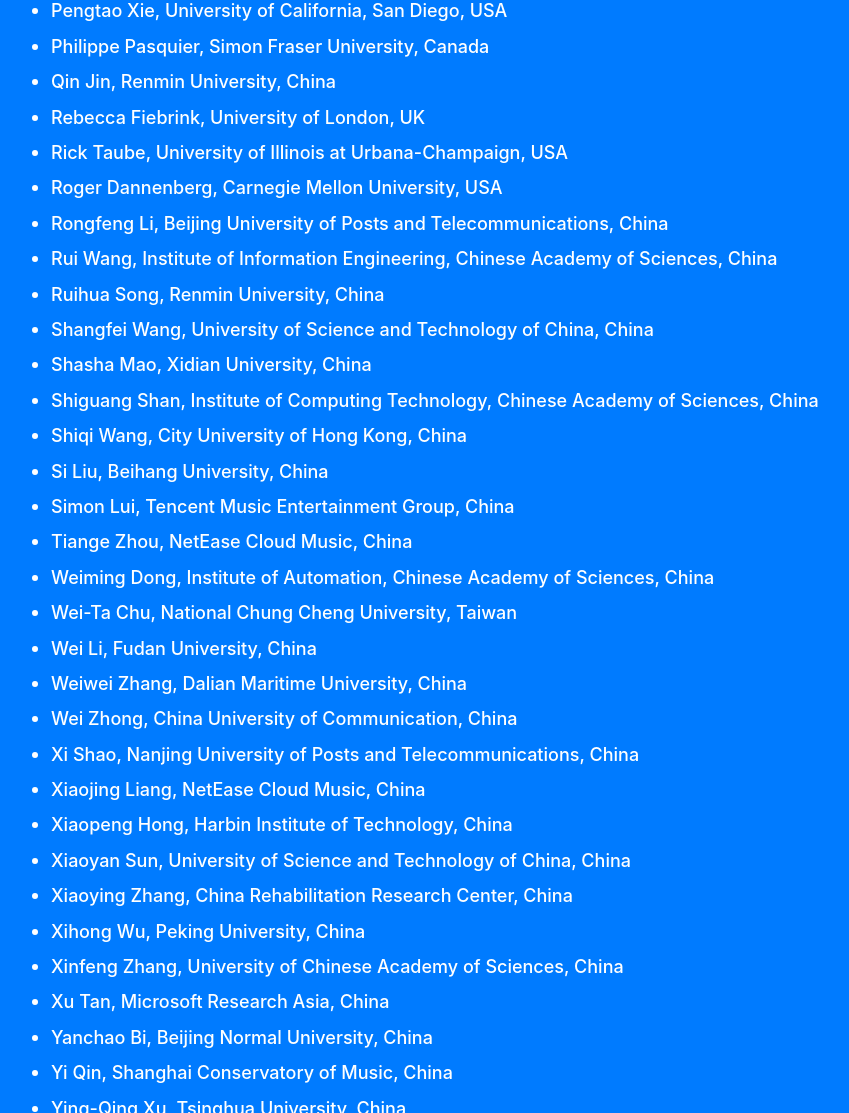
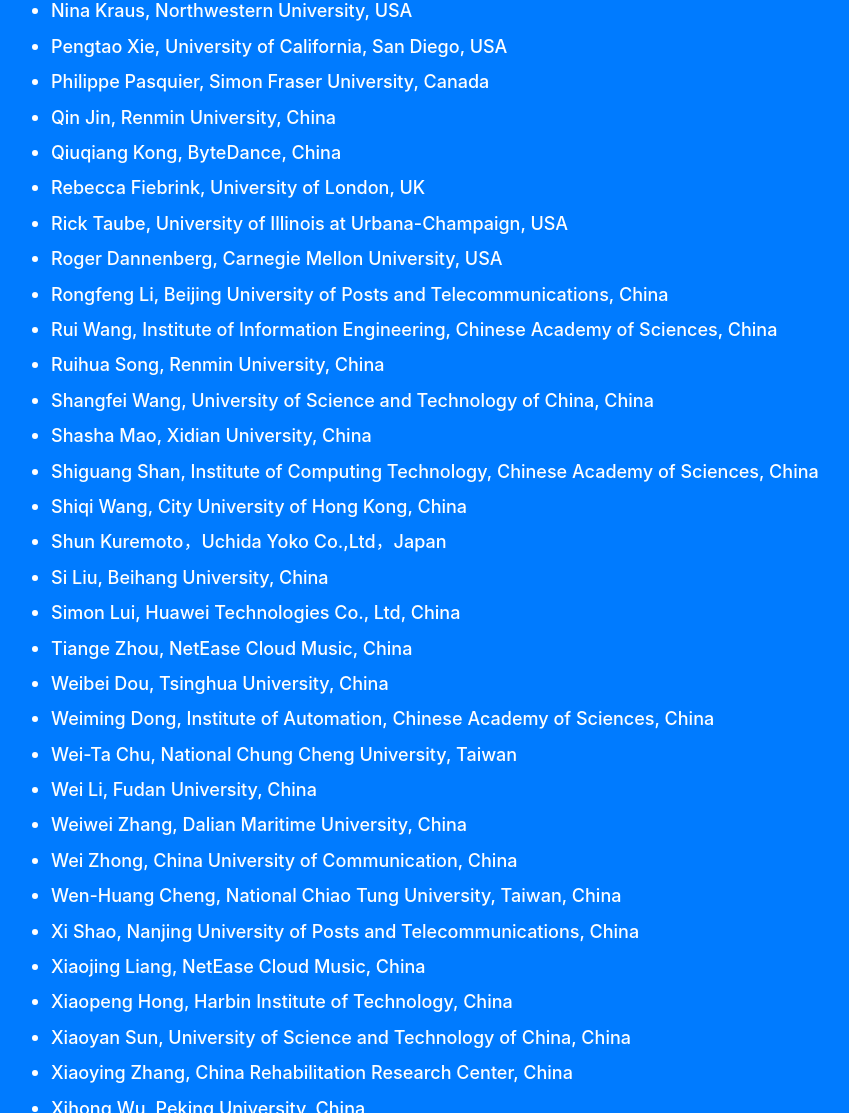
Before and after one commit to AIArt2023/aiart2023.github.io, a website with bundled scripts: page index.html in a window 1280 px wide. Shown: the part 4280-5393 px from the top of the page, without its empty margins (169-1018 px from the left). Built offline with nearby package versions, Linux system fonts and the light colour scheme.

Commit message:
add TPC member

```diff
--- a/index.html
+++ b/index.html
@@ -655,6 +655,11 @@
               </li>
               <li style="color: white;">
                 <div class="text-faded" style="text-align: left;color: white;font-size: 18px;line-height: 1.8">
+                  Jing Wang, Beijing Institute of Technology, China
+                </div>
+              </li>
+              <li style="color: white;">
+                <div class="text-faded" style="text-align: left;color: white;font-size: 18px;line-height: 1.8">
                   John See, Multimedia University, Malaysia
                 </div>
               </li>
@@ -755,6 +760,11 @@
               </li>
               <li style="color: white;">
                 <div class="text-faded" style="text-align: left;color: white;font-size: 18px;line-height: 1.8">
+                  Qiuqiang Kong, ByteDance, China
+                </div>
+              </li>
+              <li style="color: white;">
+                <div class="text-faded" style="text-align: left;color: white;font-size: 18px;line-height: 1.8">
                     Rebecca Fiebrink, University of London, UK
                 </div>
               </li>
@@ -804,13 +814,18 @@
                   </div>
               </li>
               <li style="color: white;">
+                <div class="text-faded" style="text-align: left;color: white;font-size: 18px;line-height: 1.8">
+                    Shun Kuremoto，Uchida Yoko Co.,Ltd，Japan
+                </div>
+            </li>
+              <li style="color: white;">
                   <div class="text-faded" style="text-align: left;color: white;font-size: 18px;line-height: 1.8">
                       Si Liu, Beihang University, China
                   </div>
               </li>
               <li style="color: white;">
                   <div class="text-faded" style="text-align: left;color: white;font-size: 18px;line-height: 1.8">
-                      Simon Lui, Tencent Music Entertainment Group, China
+                      Simon Lui, Huawei Technologies Co., Ltd, China
                   </div>
               </li>
               <li style="color: white;">
@@ -818,6 +833,11 @@
                       Tiange Zhou, NetEase Cloud Music, China
                   </div>
               </li>
+              <li style="color: white;">
+                <div class="text-faded" style="text-align: left;color: white;font-size: 18px;line-height: 1.8">
+                   Weibei Dou, Tsinghua University, China
+                </div>
+            </li>
               <li style="color: white;">
                   <div class="text-faded" style="text-align: left;color: white;font-size: 18px;line-height: 1.8">
                       Weiming Dong, Institute of Automation, Chinese Academy of Sciences, China
@@ -843,6 +863,11 @@
                       Wei Zhong, China University of Communication, China
                   </div>
               </li>
+              <li style="color: white;">
+                <div class="text-faded" style="text-align: left;color: white;font-size: 18px;line-height: 1.8">
+                      Wen-Huang Cheng, National Chiao Tung University, Taiwan, China
+                </div>
+             </li>
               <li style="color: white;">
                   <div class="text-faded" style="text-align: left;color: white;font-size: 18px;line-height: 1.8">
                       Xi Shao, Nanjing University of Posts and Telecommunications, China
```
Also changed, not shown: _site/feed.xml, _site/index.html.
